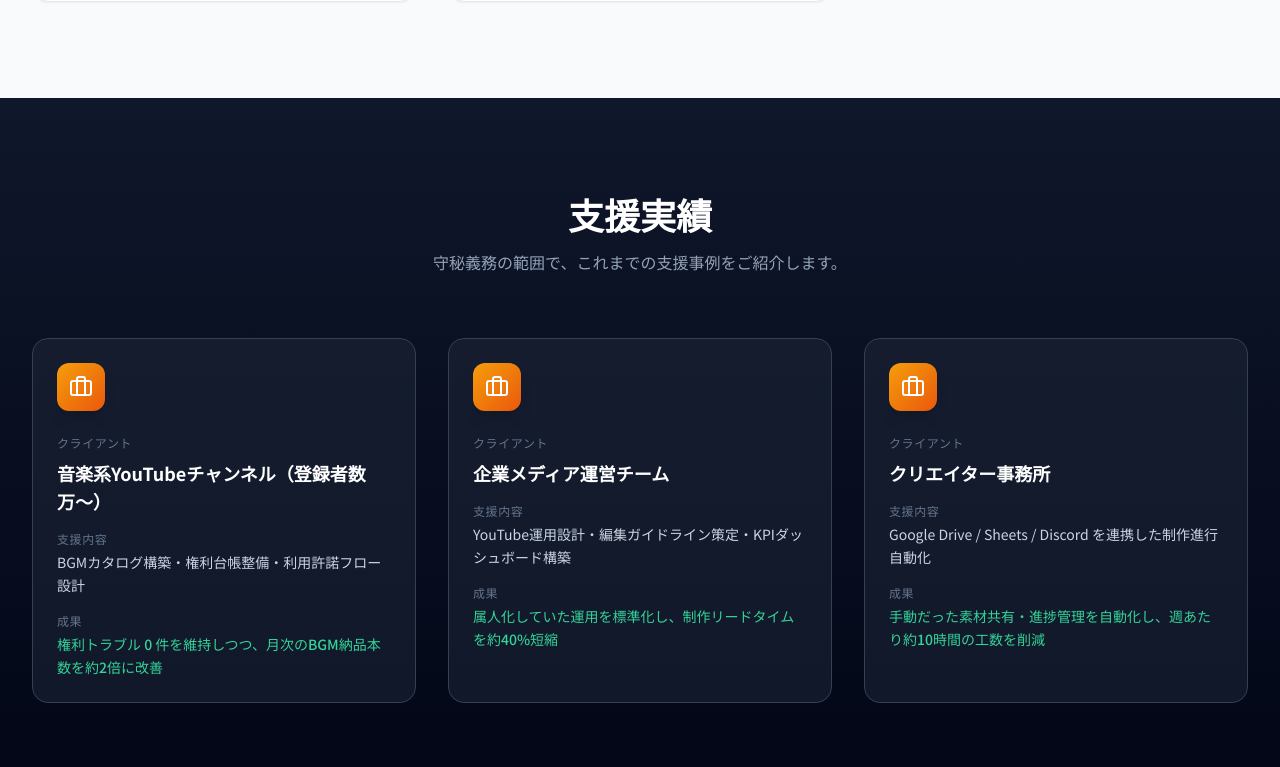
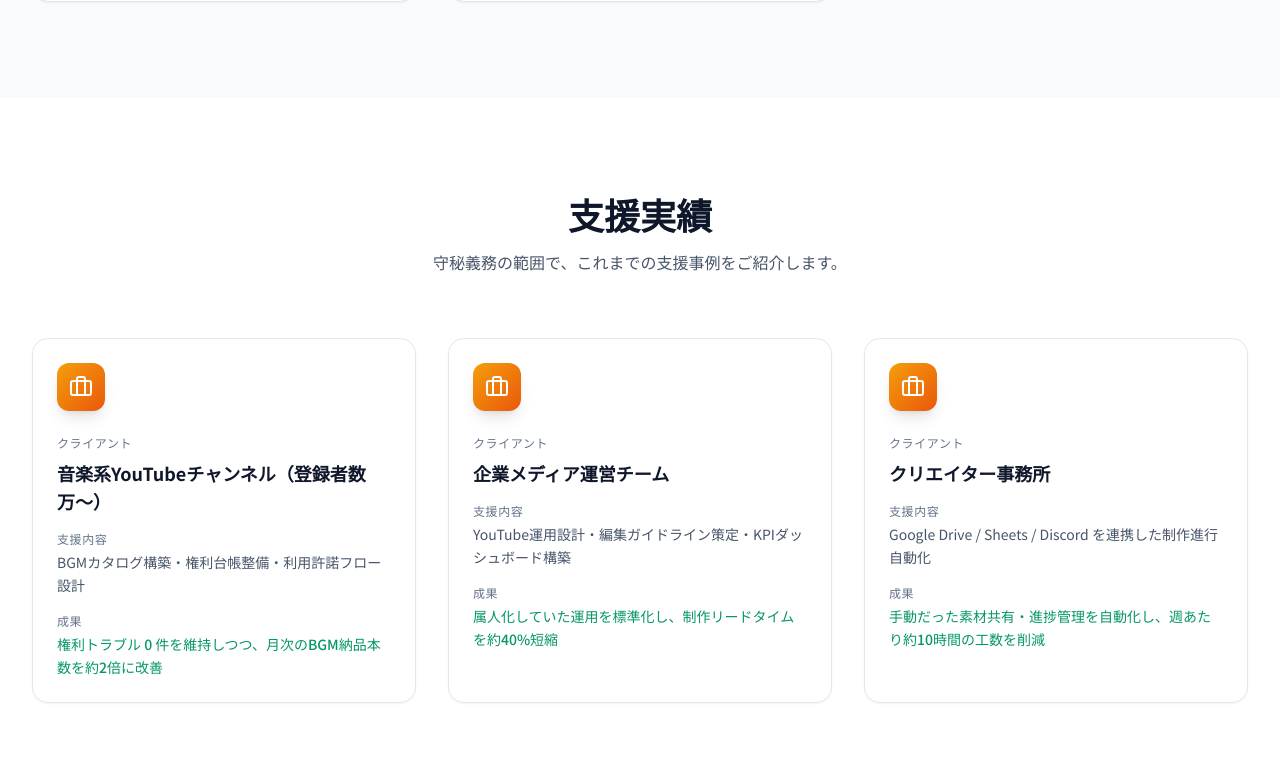
Before and after one commit to Regal753/Website, a React (Vite) app: page / in a window 1280 px wide. Shown: the part 1833-2600 px from the top of the page. Built offline with nearby package versions, Linux system fonts and the light colour scheme.

Commit message:
style: white base theme - Cases.tsx

```diff
--- a/components/Cases.tsx
+++ b/components/Cases.tsx
@@ -5,11 +5,11 @@ import { siteConfig } from '../site.config';
 
 const Cases: React.FC = () => {
   return (
-    <section id={SectionId.CASES} className="py-24 bg-gradient-to-b from-slate-900 to-slate-950 relative">
+    <section id={SectionId.CASES} className="py-24 bg-white relative">
       <div className="max-w-7xl mx-auto px-4 sm:px-6 lg:px-8">
         <div className="text-center mb-16">
-          <h2 className="text-3xl md:text-4xl font-bold text-white mb-4">支援実績</h2>
-          <p className="text-slate-400 max-w-2xl mx-auto">
+          <h2 className="text-3xl md:text-4xl font-bold text-slate-900 mb-4">支援実績</h2>
+          <p className="text-slate-600 max-w-2xl mx-auto">
             守秘義務の範囲で、これまでの支援事例をご紹介します。
           </p>
         </div>
@@ -18,22 +18,22 @@ const Cases: React.FC = () => {
           {siteConfig.cases.map((c, index) => (
             <div
               key={index}
-              className="group bg-slate-800/50 hover:bg-slate-800 rounded-2xl p-6 transition-all duration-300 border border-slate-700 hover:border-slate-500 hover:shadow-2xl hover:-translate-y-1"
+              className="group bg-white hover:bg-white rounded-2xl p-6 transition-all duration-300 border border-slate-200 hover:border-slate-300 hover:shadow-md hover:-translate-y-1 shadow-sm"
             >
               <div className="w-12 h-12 rounded-xl bg-gradient-to-br from-amber-500 to-orange-600 flex items-center justify-center mb-6 shadow-lg">
                 <Briefcase className="text-white w-6 h-6" />
               </div>
 
               <p className="text-xs text-slate-500 uppercase tracking-wider mb-2">クライアント</p>
-              <h3 className="text-lg font-bold text-white mb-4 group-hover:text-amber-400 transition-colors">
+              <h3 className="text-lg font-bold text-slate-900 mb-4 group-hover:text-amber-600 transition-colors">
                 {c.clientType}
               </h3>
 
               <p className="text-xs text-slate-500 uppercase tracking-wider mb-1">支援内容</p>
-              <p className="text-slate-300 text-sm mb-4 leading-relaxed">{c.scope}</p>
+              <p className="text-slate-600 text-sm mb-4 leading-relaxed">{c.scope}</p>
 
               <p className="text-xs text-slate-500 uppercase tracking-wider mb-1">成果</p>
-              <p className="text-emerald-400 text-sm font-medium leading-relaxed">{c.outcome}</p>
+              <p className="text-emerald-600 text-sm font-medium leading-relaxed">{c.outcome}</p>
             </div>
           ))}
         </div>
```
